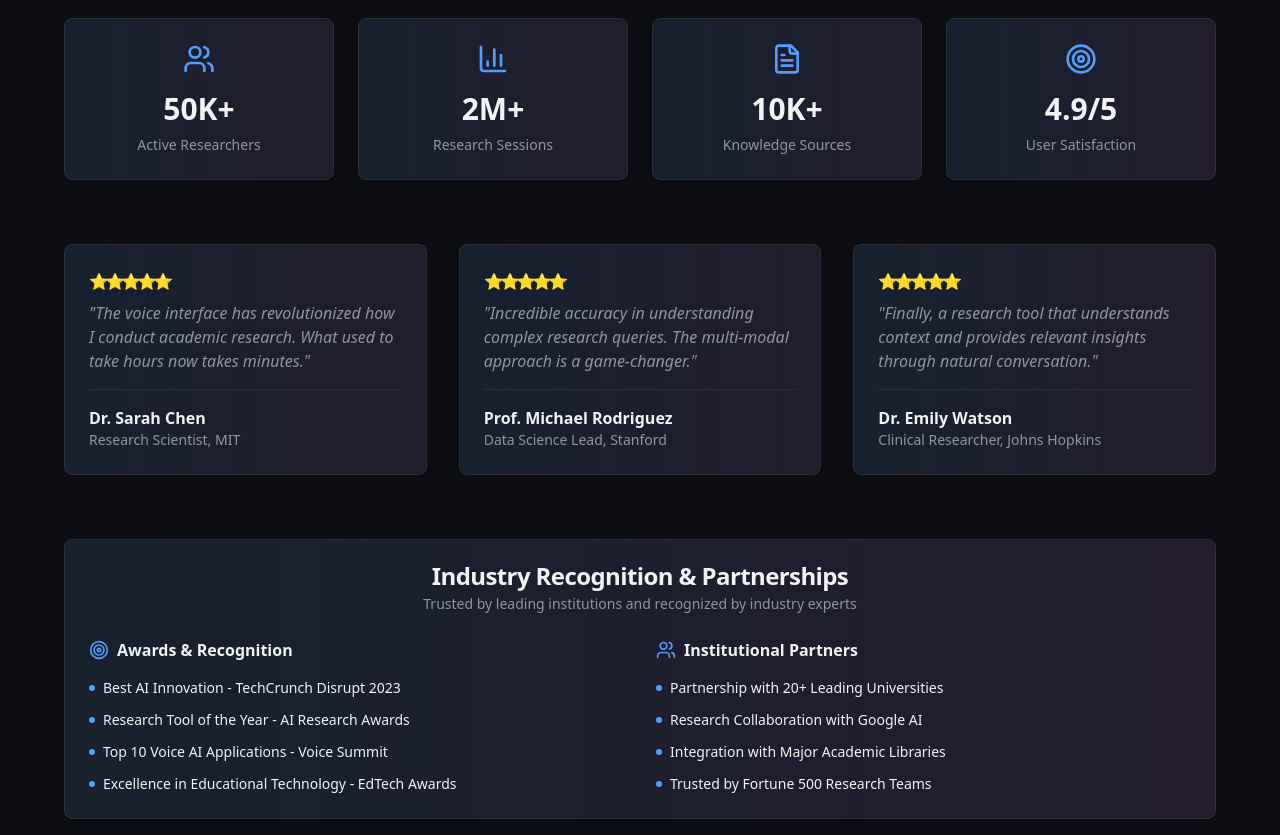
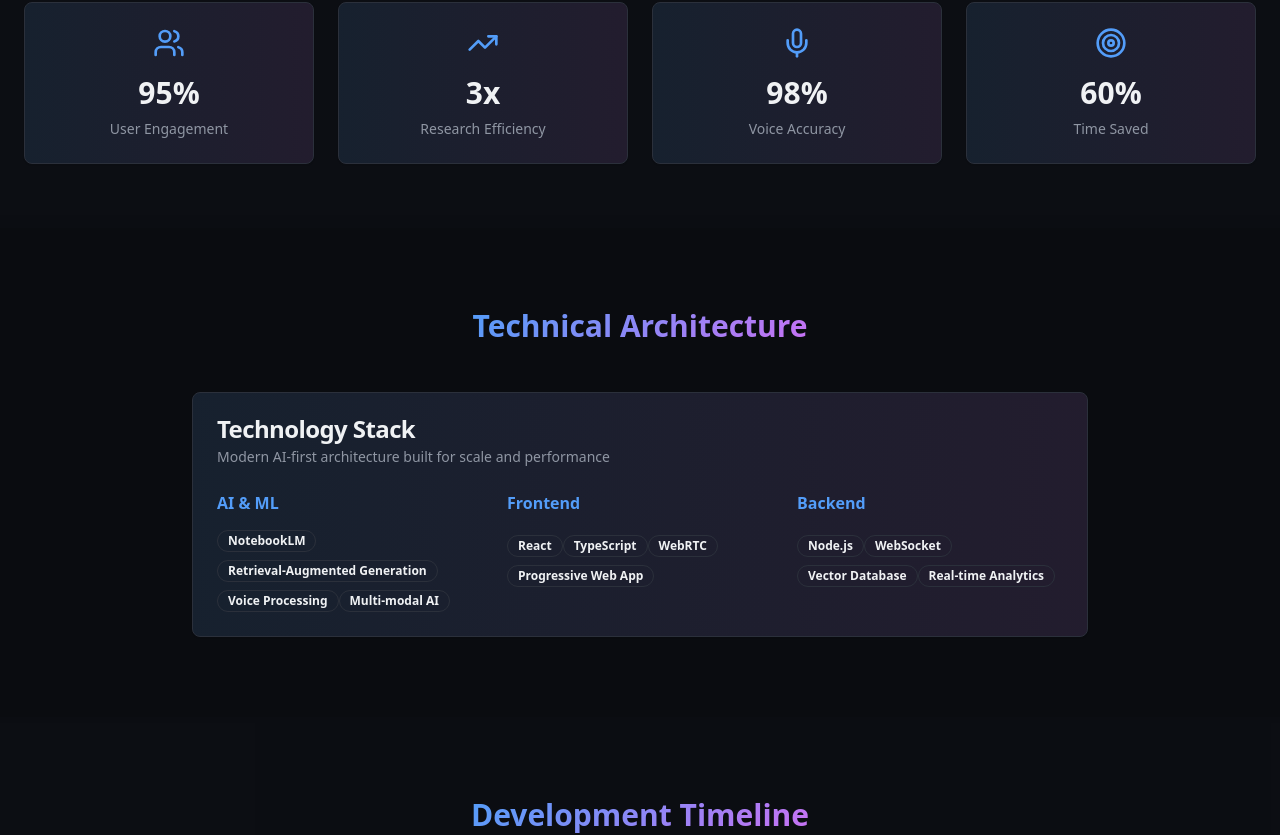
Before and after one commit to ziziyoung/voice-research-ai, a React (Vite) app: page /voice-research-assistant in a window 1280 px wide. Shown: the part 5374-6209 px from the top of the page. Built offline with nearby package versions, Linux system fonts and the light colour scheme.

Commit message:
Delete Credibility & Community section

```diff
--- a/src/pages/VoiceResearchAssistant.tsx
+++ b/src/pages/VoiceResearchAssistant.tsx
@@ -469,127 +469,6 @@ const VoiceResearchAssistant = () => {
         </div>
       </section>
 
-      {/* Credibility & Community */}
-      <section className="py-20 bg-card/30">
-        <div className="container mx-auto px-6">
-          <h2 className="text-3xl font-bold text-center mb-12">
-            <span className="gradient-text">Credibility & Community</span>
-          </h2>
-
-          <div className="max-w-6xl mx-auto">
-            {/* Community Stats */}
-            <div className="grid md:grid-cols-4 gap-6 mb-16">
-              {[
-                { label: "Active Researchers", value: "50K+", icon: Users },
-                { label: "Research Sessions", value: "2M+", icon: BarChart3 },
-                { label: "Knowledge Sources", value: "10K+", icon: FileText },
-                { label: "User Satisfaction", value: "4.9/5", icon: Target }
-              ].map((stat, index) => (
-                <Card key={index} className="tech-card text-center">
-                  <CardContent className="pt-6">
-                    <stat.icon className="w-8 h-8 mx-auto mb-4 text-primary" />
-                    <div className="text-3xl font-bold mb-2">{stat.value}</div>
-                    <div className="text-sm text-muted-foreground">{stat.label}</div>
-                  </CardContent>
-                </Card>
-              ))}
-            </div>
-
-            {/* Testimonials */}
-            <div className="grid md:grid-cols-3 gap-8 mb-16">
-              {[
-                {
-                  quote: "The voice interface has revolutionized how I conduct academic research. What used to take hours now takes minutes.",
-                  author: "Dr. Sarah Chen",
-                  role: "Research Scientist, MIT",
-                  rating: 5
-                },
-                {
-                  quote: "Incredible accuracy in understanding complex research queries. The multi-modal approach is a game-changer.",
-                  author: "Prof. Michael Rodriguez",
-                  role: "Data Science Lead, Stanford",
-                  rating: 5
-                },
-                {
-                  quote: "Finally, a research tool that understands context and provides relevant insights through natural conversation.",
-                  author: "Dr. Emily Watson",
-                  role: "Clinical Researcher, Johns Hopkins",
-                  rating: 5
-                }
-              ].map((testimonial, index) => (
-                <Card key={index} className="tech-card">
-                  <CardContent className="pt-6">
-                    <div className="flex mb-4">
-                      {[...Array(testimonial.rating)].map((_, i) => (
-                        <div key={i} className="w-4 h-4 text-yellow-400">⭐</div>
-                      ))}
-                    </div>
-                    <blockquote className="text-muted-foreground mb-4 italic">
-                      "{testimonial.quote}"
-                    </blockquote>
-                    <div className="border-t pt-4">
-                      <div className="font-semibold">{testimonial.author}</div>
-                      <div className="text-sm text-muted-foreground">{testimonial.role}</div>
-                    </div>
-                  </CardContent>
-                </Card>
-              ))}
-            </div>
-
-            {/* Industry Recognition */}
-            <Card className="tech-card">
-              <CardHeader>
-                <CardTitle className="text-center">Industry Recognition & Partnerships</CardTitle>
-                <CardDescription className="text-center">
-                  Trusted by leading institutions and recognized by industry experts
-                </CardDescription>
-              </CardHeader>
-              <CardContent>
-                <div className="grid md:grid-cols-2 gap-8">
-                  <div>
-                    <h4 className="font-semibold mb-4 flex items-center gap-2">
-                      <Target className="w-5 h-5 text-primary" />
-                      Awards & Recognition
-                    </h4>
-                    <ul className="space-y-3">
-                      {[
-                        "Best AI Innovation - TechCrunch Disrupt 2023",
-                        "Research Tool of the Year - AI Research Awards",
-                        "Top 10 Voice AI Applications - Voice Summit",
-                        "Excellence in Educational Technology - EdTech Awards"
-                      ].map((award, index) => (
-                        <li key={index} className="flex items-center gap-2 text-sm">
-                          <div className="w-1.5 h-1.5 bg-primary rounded-full"></div>
-                          {award}
-                        </li>
-                      ))}
-                    </ul>
-                  </div>
-                  <div>
-                    <h4 className="font-semibold mb-4 flex items-center gap-2">
-                      <Users className="w-5 h-5 text-primary" />
-                      Institutional Partners
-                    </h4>
-                    <ul className="space-y-3">
-                      {[
-                        "Partnership with 20+ Leading Universities",
-                        "Research Collaboration with Google AI",
-                        "Integration with Major Academic Libraries",
-                        "Trusted by Fortune 500 Research Teams"
-                      ].map((partner, index) => (
-                        <li key={index} className="flex items-center gap-2 text-sm">
-                          <div className="w-1.5 h-1.5 bg-primary rounded-full"></div>
-                          {partner}
-                        </li>
-                      ))}
-                    </ul>
-                  </div>
-                </div>
-              </CardContent>
-            </Card>
-          </div>
-        </div>
-      </section>
 
       {/* Key Metrics */}
       <section className="py-16 bg-card/30">
```
